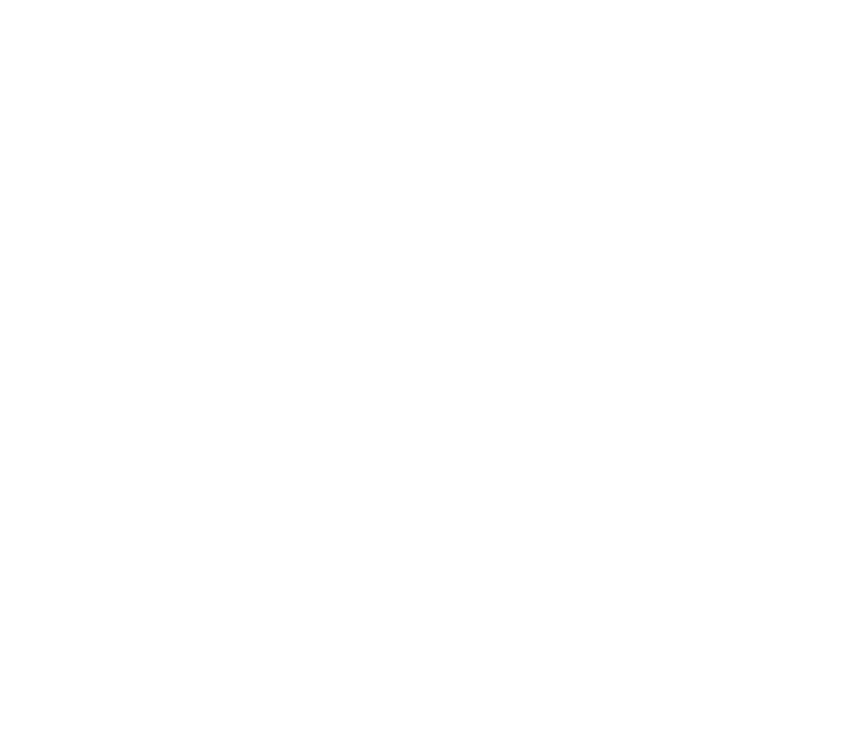
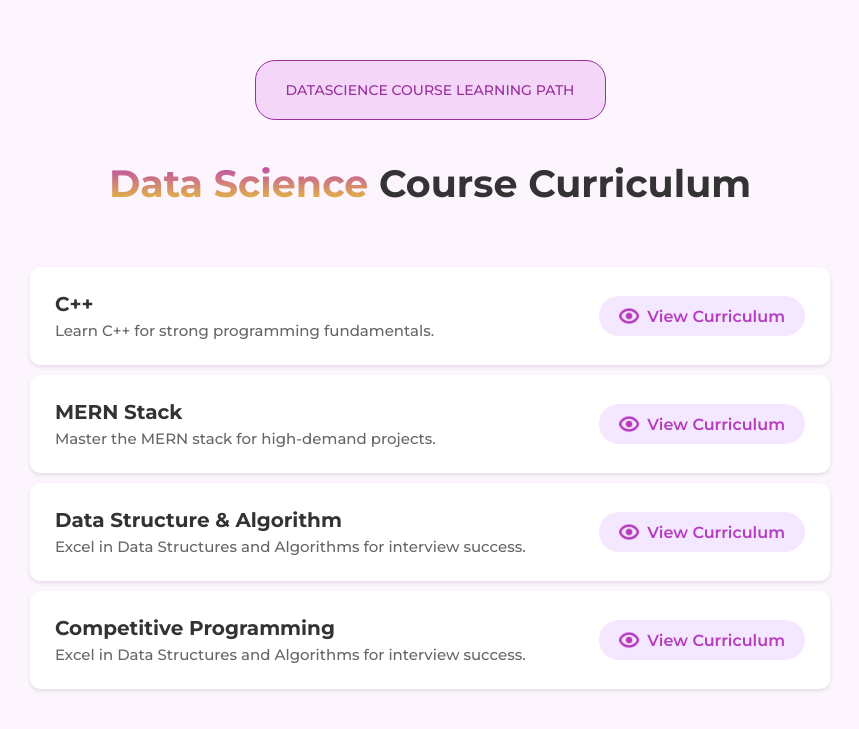
Before and after one commit to Aftab1112/Tutedude-Assignment, a React (Vite) app: page / in a window 1280 px wide. Shown: the part 903-1632 px from the top of the page, without its empty margins (210-1069 px from the left). Before the commit the page ends 800 px from the top, so only its background shows below. Built offline with nearby package versions, Linux system fonts and the light colour scheme.

Commit message:
completed second page

```diff
--- a/src/App.css
+++ b/src/App.css
@@ -5,6 +5,11 @@
   margin: 0;
   padding: 0;
   box-sizing: border-box;
+}
+
+.home {
+  width: 100%;
+  height: 100%;
 }
 
 .header {
@@ -252,3 +257,95 @@
   height: 75px;
   background-color: #e8d4eb;
 }
+
+.course-curriculum-page {
+  width: 100%;
+  height: 100%;
+  padding: 140px 0;
+  background-color: #fcf5fe;
+  margin-top: 40px;
+}
+
+.course-curriculum-header {
+  text-align: center;
+  margin-bottom: 60px;
+}
+
+.learning-path-tag {
+  margin-top: 30px;
+  background: #f4d6f8;
+  color: #992e9d;
+  display: inline-block;
+  padding: 20px 30px;
+  border-radius: 20px;
+  border: 1px solid #992e9d;
+  font-size: 14px;
+  font-weight: 500;
+  margin-bottom: 40px;
+}
+
+.course-curriculum-header h2 {
+  font-size: 38px;
+  color: #333;
+}
+
+.course-curriculum-header span {
+  background: linear-gradient(#b73bbe, #ebcb2e);
+  background-clip: border-box;
+  -webkit-background-clip: text;
+  color: transparent;
+}
+
+.course-curriculum-list {
+  max-width: 800px;
+  margin: 0 auto;
+}
+
+.course-item {
+  background: #fff;
+  padding: 25px;
+  margin: 10px 0;
+  border-radius: 10px;
+  display: flex;
+  justify-content: space-between;
+  align-items: center;
+  box-shadow: 0 2px 4px rgba(0, 0, 0, 0.1);
+}
+
+.course-info h3 {
+  margin: 0;
+  font-size: 20px;
+  color: #333;
+}
+
+.course-info p {
+  margin: 5px 0 0;
+  color: #666;
+  font-size: 15px;
+  font-weight: 500;
+}
+
+.view-curriculum-button {
+  background: #f3e8ff;
+  color: #b73bbe;
+  border: none;
+  padding: 10px 20px;
+  border-radius: 20px;
+  font-size: 16px;
+  font-weight: 600;
+  cursor: pointer;
+  display: flex;
+  align-items: center;
+  justify-content: center;
+  gap: 8px;
+  transition: 0.5s;
+}
+
+.view-curriculum-button:hover {
+  background: #e0c9ff;
+}
+
+.course-curriculum-page img {
+  width: 20px;
+  height: 20px;
+}
--- a/src/App.jsx
+++ b/src/App.jsx
@@ -1,15 +1,13 @@
 import React from "react";
-import Header from "./components/Header";
 import "./App.css";
-import HeroSection from "./components/HeroSection";
-import StatsSection from "./components/StatsSection";
+import CourseCurriclumPage from "./components/CourseCurriclumPage";
+import Home from "./components/Home";
 
 const App = () => {
   return (
     <div className="App">
-      <Header />
-      <HeroSection />
-      <StatsSection />
+      <Home />
+      <CourseCurriclumPage />
     </div>
   );
 };
--- /dev/null
+++ b/src/components/CourseCurriclumPage.jsx
@@ -0,0 +1,69 @@
+import React from "react";
+import eye from "../assets/eye.png";
+
+const CourseCurriclumPage = () => {
+  return (
+    <div className="course-curriculum-page">
+      <section className="course-curriculum-header">
+        <div className="learning-path-tag">
+          DATASCIENCE COURSE LEARNING PATH
+        </div>
+        <h2>
+          <span>Data Science</span> Course Curriculum
+        </h2>
+      </section>
+      <section className="course-curriculum-list">
+        <div className="course-item">
+          <div className="course-info">
+            <h3>C++</h3>
+            <p>Learn C++ for strong programming fundamentals.</p>
+          </div>
+          <button className="view-curriculum-button">
+            {" "}
+            <img src={eye} alt="eye" />
+            View Curriculum
+          </button>
+        </div>
+        <div className="course-item">
+          <div className="course-info">
+            <h3>MERN Stack</h3>
+            <p>Master the MERN stack for high-demand projects.</p>
+          </div>
+          <button className="view-curriculum-button">
+            {" "}
+            <img src={eye} alt="eye" />
+            View Curriculum
+          </button>
+        </div>
+        <div className="course-item">
+          <div className="course-info">
+            <h3>Data Structure & Algorithm</h3>
+            <p>
+              Excel in Data Structures and Algorithms for interview success.
+            </p>
+          </div>
+          <button className="view-curriculum-button">
+            {" "}
+            <img src={eye} alt="eye" />
+            View Curriculum
+          </button>
+        </div>
+        <div className="course-item">
+          <div className="course-info">
+            <h3>Competitive Programming</h3>
+            <p>
+              Excel in Data Structures and Algorithms for interview success.
+            </p>
+          </div>
+          <button className="view-curriculum-button">
+            {" "}
+            <img src={eye} alt="eye" />
+            View Curriculum
+          </button>
+        </div>
+      </section>
+    </div>
+  );
+};
+
+export default CourseCurriclumPage;
--- /dev/null
+++ b/src/components/Home.jsx
@@ -0,0 +1,14 @@
+import React from "react";
+import Header from "./Header";
+import HeroSection from "./HeroSection";
+import StatsSection from "./StatsSection";
+
+export default function Home() {
+  return (
+    <div className="home">
+      <Header />
+      <HeroSection />
+      <StatsSection />
+    </div>
+  );
+}
```
Also changed, not shown: src/assets/eye.png (added).
